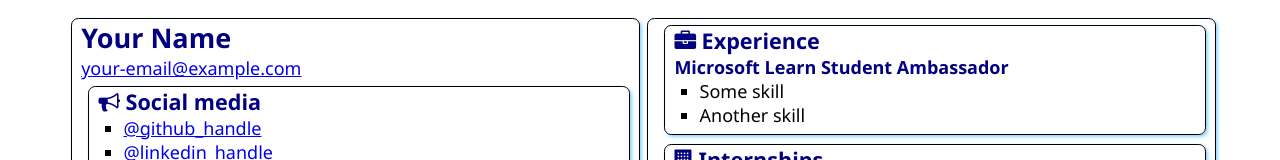
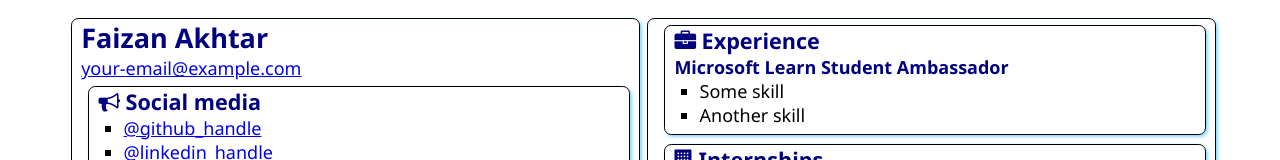
Before and after one commit to faizan8684/SATechnicalOnboarding, a plain HTML site: page src/index.html in a window 1280 px wide. Shown: the top 160 px of the page. Drawn offline with Linux system fonts and the light colour scheme.

Commit message:
Added My Name

```diff
--- a/src/index.html
+++ b/src/index.html
@@ -1,5 +1,6 @@
 <!DOCTYPE html>
 <html lang="en">
+
 <head>
     <meta charset="UTF-8">
     <meta http-equiv="X-UA-Compatible" content="IE=edge">
@@ -9,10 +10,11 @@
     <link rel="stylesheet" href="style.css">
     <link rel="stylesheet" href="https://cdnjs.cloudflare.com/ajax/libs/font-awesome/4.7.0/css/font-awesome.min.css">
 </head>
+
 <body>
     <main>
         <article class="box">
-            <h1>Your Name</h1>
+            <h1>Faizan Akhtar</h1>
             <div><a href="mailto:your.email@example.com">your-email@example.com</a></div>
 
             <section class="box">
@@ -96,4 +98,5 @@
 
     </main>
 </body>
+
 </html>
```
